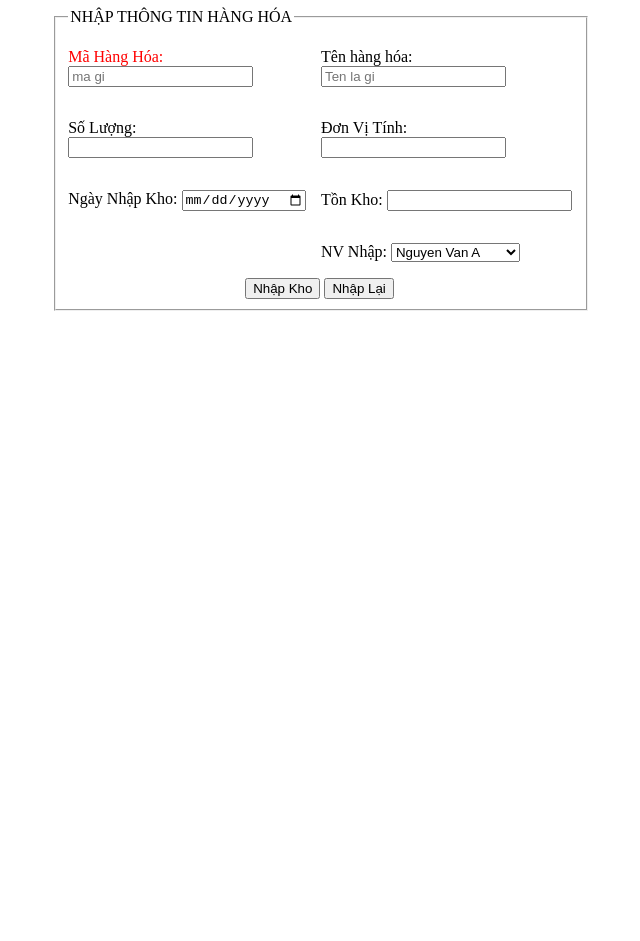
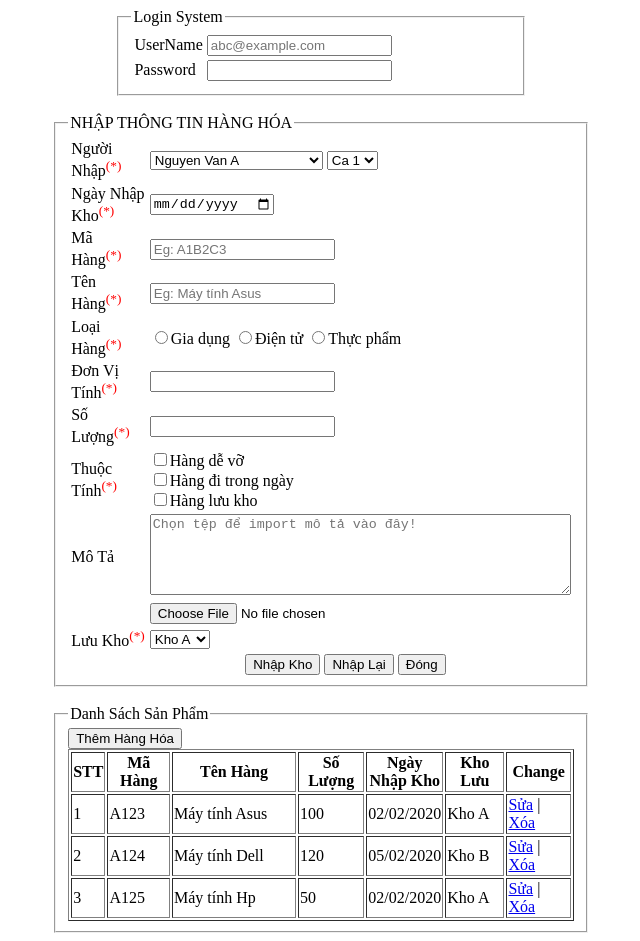
Before and after one commit to longnguyen69/GitProject, a plain HTML site: page FormHangHoa.html in a window 1280 px wide. Shown: the whole page, without its empty margins (319-959 px from the left). Before the commit the page ends 800 px from the top, so only its background shows below. Drawn offline with Linux system fonts and the light colour scheme.

Commit message:
update change form hang hoa

```diff
--- a/FormHangHoa.html
+++ b/FormHangHoa.html
@@ -4,48 +4,136 @@
     <meta charset="UTF-8">
     <title>Form Hang Hoa</title>
 </head>
-<style>
 
-    p{
-        width: 50%;
-        float: left;
-    }
-    span {
-        color: red;
-    }
-</style>
 <body>
+<fieldset style="width: 30%; margin: 0 auto;">
+    <legend>Login System</legend>
+    <table>
+        <tr>
+            <td>UserName</td>
+            <td><input type="text" name="Name" placeholder="abc@example.com"></td>
+        </tr>
+        <tr>
+            <td>Password</td>
+            <td><input type="password" name="Pass"></td>
+        </tr>
+    </table>
+</fieldset><br>
 <fieldset style="width: 40%; margin: 0 auto;">
     <legend>NHẬP THÔNG TIN HÀNG HÓA</legend>
     <form method="POST" action="#">
-        <p><span>Mã Hàng Hóa:</span><input type="text" name="MaHH" placeholder="ma gi"></p>
-        <p>Tên hàng hóa:
-        <input type="text" name="NhapTen" placeholder="Ten la gi">
-        </p>
-        <p>Số Lượng:
-        <input type="number" name="SoLuong">
-        </p>
-        <p>Đơn Vị Tính:
-        <input type="text" name="DVT">
-        </p>
-        <p>Ngày Nhập Kho:
-        <input type="date" name="Date">
-        </p>
-        <p>Tồn Kho:
-        <input type="text" name="TonKho">
-        </p>
-        <p>NV Nhập:
-        <select>
+        <table>
+            <tr>
+                 <td>Người Nhập<sup style="color: red;">(*)</sup></td>
+                <td><select style="width: 173px;">
                     <option value="NV1">Nguyen Van A</option>
                     <option value="NV2">Tran Van T</option>
                     <option value="NV3">Nguyen D</option>
                     <option value="NV4">Nguyen Tan Hung</option>
                     <option value="NV5">john</option>
                 </select>
-        </p><br>
+                <select>
+                    <option>Ca 1</option>
+                    <option>Ca 2</option>
+                    <option>Ca 3</option>
+                </select></td>
+            </tr>
+            <tr>
+                <td>Ngày Nhập Kho<sup style="color: red;">(*)</sup></td>
+                <td><input type="date" name="NgayNK"></td>
+            </tr>
+            <tr>
+                <td>Mã Hàng<sup style="color: red;">(*)</sup></td>
+                <td><input type="text" name="MaHang" placeholder="Eg: A1B2C3"></td>
+            </tr>
+            <tr>
+                <td>Tên Hàng<sup style="color: red;">(*)</sup></td>
+                <td><input type="text" name="TenHang" placeholder="Eg: Máy tính Asus"></td>
+            </tr>
+            <tr>
+                <td>Loại Hàng<sup style="color: red;">(*)</sup></td>
+                <td><input type="radio" name="1">Gia dụng <input type="radio" name="1">Điện tử <input type="radio" name="1">Thực phẩm</td>
+            </tr>
+            <tr>
+                <td>Đơn Vị Tính<sup style="color: red;">(*)</sup></td>
+                <td><input type="text" name="DVT"></td>
+            </tr>
+            <tr>
+                <td>Số Lượng<sup style="color: red;">(*)</sup></td>
+                <td><input type="number" name="SoLuong"></td>
+            </tr>
+            <tr>
+                <td>Thuộc Tính<sup style="color: red;">(*)</sup></td>
+                <td><input type="checkbox">Hàng dễ vỡ<br>
+                <input type="checkbox">Hàng đi trong ngày<br>
+                <input type="checkbox">Hàng lưu kho</td>
+            </tr>
+            <tr>
+                <td>Mô Tả</td>
+                <td><textarea cols="50" rows="5" placeholder="Chọn tệp để import mô tả vào đây!"></textarea> </td>
+            </tr>
+            <tr>
+                <td></td>
+                <td><input type="file" name="FileName"></td>
+            </tr>
+            <tr>
+                <td>Lưu Kho<sup style="color: red;">(*)</sup></td>
+                <td><select>
+                    <option>Kho A</option>
+                    <option>Kho B</option>
+                    <option>Kho C</option>
+                    <option>Kho D</option>
+                </select></td>
+            </tr>
+        </table>
+
         <input type="submit" name="btnNhap" value="Nhập Kho" style="margin-left: 35%;">
         <input type="reset" name="btnReset" value="Nhập Lại">
+        <input type="button" name="Huy" value="Đóng">
     </form>
+</fieldset>
+<br>
+<fieldset style="width: 40%; margin: 0 auto;">
+    <legend>Danh Sách Sản Phẩm</legend>
+<input type="button" name="ThemHangHoa" value="Thêm Hàng Hóa">
+<table style="margin: 0 auto;"  border="1px;">
+    <tr>
+        <th >STT</th>
+        <th>Mã Hàng</th>
+        <th style="width: 120px;">Tên Hàng</th>
+        <th>Số Lượng</th>
+        <th style="width: 40px;">Ngày Nhập Kho</th>
+        <th>Kho Lưu</th>
+        <th>Change</th>
+    </tr>
+    <tr>
+        <td>1</td>
+        <td>A123</td>
+        <td>Máy tính Asus</td>
+        <td>100</td>
+        <td>02/02/2020</td>
+        <td>Kho A</td>
+        <td><a href="#" target="_blank" title="Sửa Hàng Hóa">Sửa</a> | <a href="#" title="Xóa Hàng Hóa">Xóa</a> </td>
+    </tr>
+    <tr>
+        <td>2</td>
+        <td>A124</td>
+        <td>Máy tính Dell</td>
+        <td>120</td>
+        <td>05/02/2020</td>
+        <td>Kho B</td>
+        <td><a href="#" target="_blank" title="Sửa Hàng Hóa">Sửa</a> | <a href="#" title="Xóa Hàng Hóa">Xóa</a> </td>
+    </tr>
+    <tr>
+        <td>3</td>
+        <td>A125</td>
+        <td>Máy tính Hp</td>
+        <td>50</td>
+        <td>02/02/2020</td>
+        <td>Kho A</td>
+        <td><a href="#" target="_blank" title="Sửa Hàng Hóa">Sửa</a> | <a href="#" title="Xóa Hàng Hóa">Xóa</a> </td>
+    </tr>
+</table>
 </fieldset>
 </body>
 </html>
```
Lines whose indentation alone changed are shown as unchanged.
